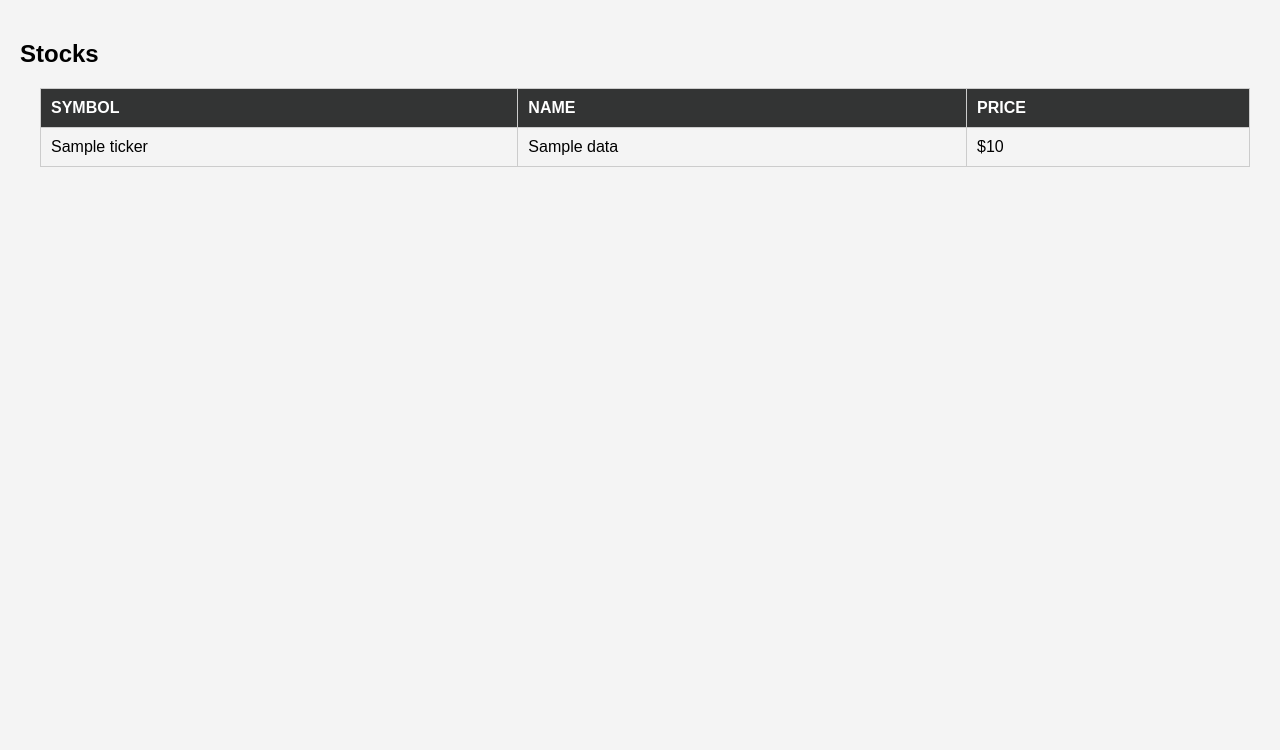
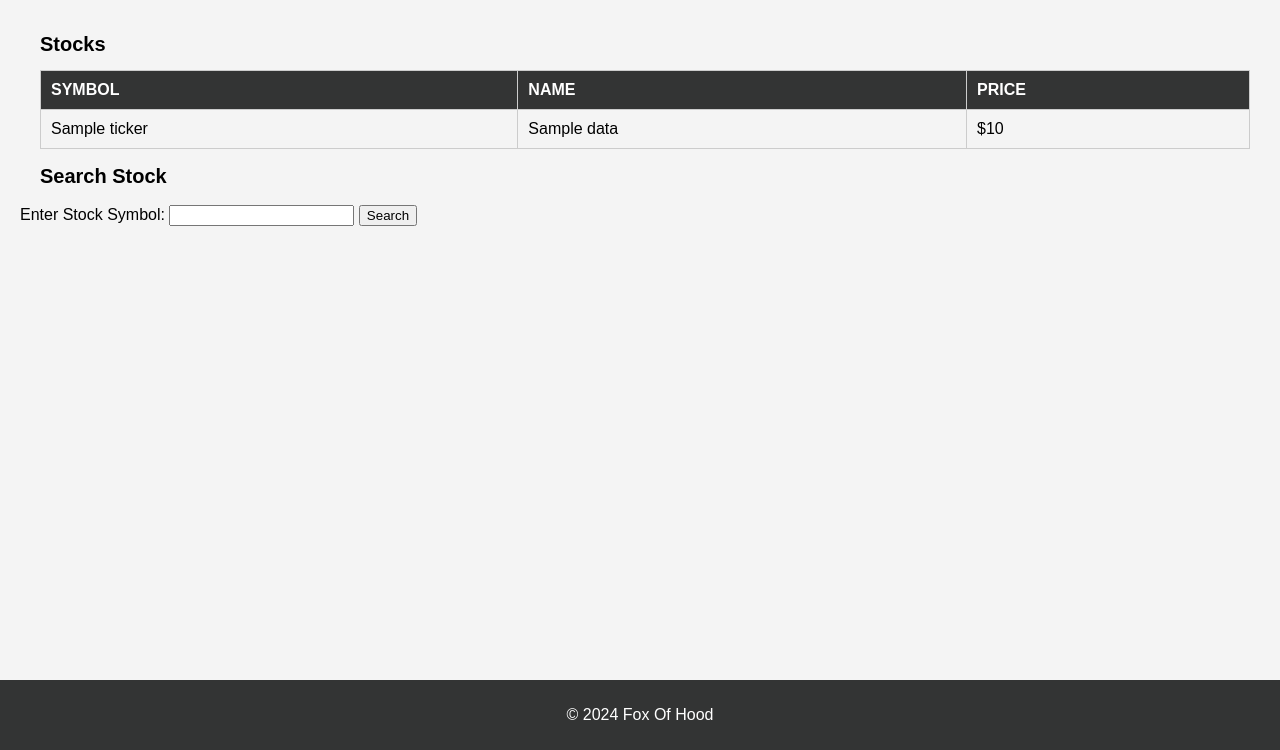
Before and after one commit to ettany/FOH_PSE, a Flask app: template Main/frontend/templates/trade.html in a window 1280 px wide. Shown: the part 50-800 px from the top of the page. Run offline with Flask 3, Linux system fonts and the light colour scheme; the template is opened without the code that fills it: most values are stand-ins (such as "Sample title", 1, 10 or a date in 2020).

Commit message:
Update trade.html

```diff
--- a/LoginProgress/frontend/templates/trade.html
+++ b/LoginProgress/frontend/templates/trade.html
@@ -22,8 +22,9 @@
 
     </header>
     <main>
+        <h1>Stocks</h1>
         <section>
-            <h2>Stocks</h2>
+
             <table>
                 <thead>
                     <tr>
@@ -33,17 +34,48 @@
                     </tr>
                 </thead>
                 <tbody>
-                    <!-- {% for ticker, data in stocks.items() %} -->
+                    {% for ticker, data in stocks.items() %}
                     <tr>
                         <td>{{ ticker }}</td>
                         <td>{{ data.name }}</td>
                         <td>${{ data.price }}</td>
                     </tr>
-                    <!-- {% endfor %} -->
+                    {% endfor %}
                 </tbody>
             </table>
         </section>
+        <section>
+            <h1>Search Stock</h1>
+            <form method="POST" action="{{ url_for('trade') }}">
+                <label for="stock_search">Enter Stock Symbol:</label>
+                <input type="text" id="stock_search" name="stock_search" required>
+                <input type="submit" value="Search">
+            </form>
+        </section>
+        {% if searched_stock %}
+        <section>
+            <h1>Searched Stock</h1>
+            <table>
+                <thead>
+                    <tr>
+                        <th>SYMBOL</th>
+                        <th>NAME</th>
+                        <th>PRICE</th>
+                    </tr>
+                </thead>
+                <tbody>
+                    <tr>
+                        <td>{{ searched_stock.ticker }}</td>
+                        <td>{{ searched_stock.name }}</td>
+                        <td>${{ searched_stock.price }}</td>
+                    </tr>
+                </tbody>
+            </table>
+        </section>
+        {% endif %}
     </main>
-
+    <footer>
+        <p>&copy; 2024 Fox Of Hood</p>
+    </footer>
 </body>
 </html>
```
